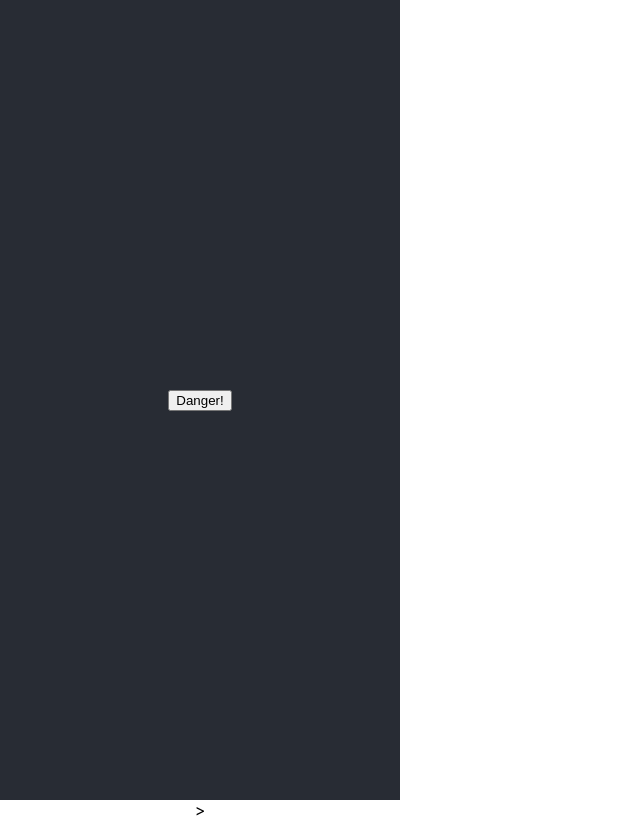
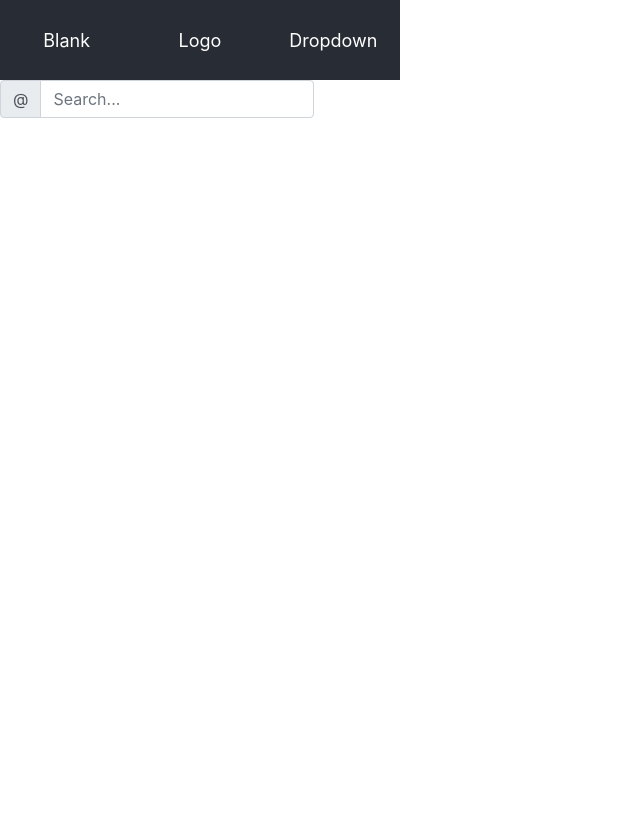
Before and after one commit to khlose/vanir, a React (Create React App) app: page / in a window 1280 px wide. Shown: the whole page, without its empty margins (0-640 px from the left). Built offline with nearby package versions, Linux system fonts and the light colour scheme.

Commit message:
search bar skeleton

```diff
--- a/src/App.css
+++ b/src/App.css
@@ -16,12 +16,12 @@ Topbar-container{
 
 .App-header {
   background-color: #282c34;
-  min-height: 100vh;
+  min-height: 10vh;
   display: flex;
   flex-direction: column;
   align-items: center;
   justify-content: center;
-  font-size: calc(10px + 2vmin);
+  font-size: calc(2px + 2vmin);
   color: white;
 }
 
--- a/src/App.js
+++ b/src/App.js
@@ -3,17 +3,23 @@ import logo from './logo.svg';
 import './App.css';
 import Topbar from './Topbar';
 import Searchbar from './Searchbar';
+import { Container, Row,Col} from 'reactstrap';
 class App extends Component {
   render() {
     return (
       <div className="App">
 
         <header className="App-header">
-          <Topbar className="Topbar-container"/>
+          <Topbar/>
         </header>
 
         <body>
-          <Searchbar/>>
+          <Container>
+            <Row>
+
+          <Searchbar/>
+              </Row>
+            </Container>
         </body>
       </div>
     );
--- a/src/Searchbar.css
+++ b/src/Searchbar.css
@@ -0,0 +1,3 @@
+.search-box{
+    width: 100vw;
+}
--- a/src/Searchbar.js
+++ b/src/Searchbar.js
@@ -1,10 +1,16 @@
 import React, { Component } from 'react'
 import './Searchbar.css'
+import { InputGroup, InputGroupAddon, Input} from 'reactstrap';
+
+
 export default class Searchbar extends Component {
     render() {
         return (
             <div>
-
+                <InputGroup >
+                    <InputGroupAddon addonType="prepend">@</InputGroupAddon>
+                    <Input className="search-box" placeholder="Search..."></Input>
+                </InputGroup>
             </div>
         )
     }
--- a/src/Topbar.js
+++ b/src/Topbar.js
@@ -5,18 +5,13 @@ import { Container, Row, Col, Button } from 'reactstrap';
 export default class Topbar extends Component {
     render() {
         return (
-            <Button color="danger">Danger!</Button>
-        // <Container>
-        // <Row>
-        //   <Col>.col</Col>
-        // </Row>
-        // <Row>
-        //   <Col>.col</Col>
-        //   <Col>.col</Col>
-        //   <Col>.col</Col>
-        //   <Col>.col</Col>
-        // </Row>
-        // </Container>
+            <Container>
+                <Row>
+                    <Col>Blank</Col>
+                    <Col>Logo</Col>
+                    <Col> Dropdown</Col>
+                </Row>
+            </Container>
         )
     }
 }
--- a/src/index.js
+++ b/src/index.js
@@ -3,6 +3,7 @@ import ReactDOM from 'react-dom';
 import './index.css';
 import App from './App';
 import * as serviceWorker from './serviceWorker';
+import 'bootstrap/dist/css/bootstrap.css';
 
 ReactDOM.render(<App />, document.getElementById('root'));
 
```
